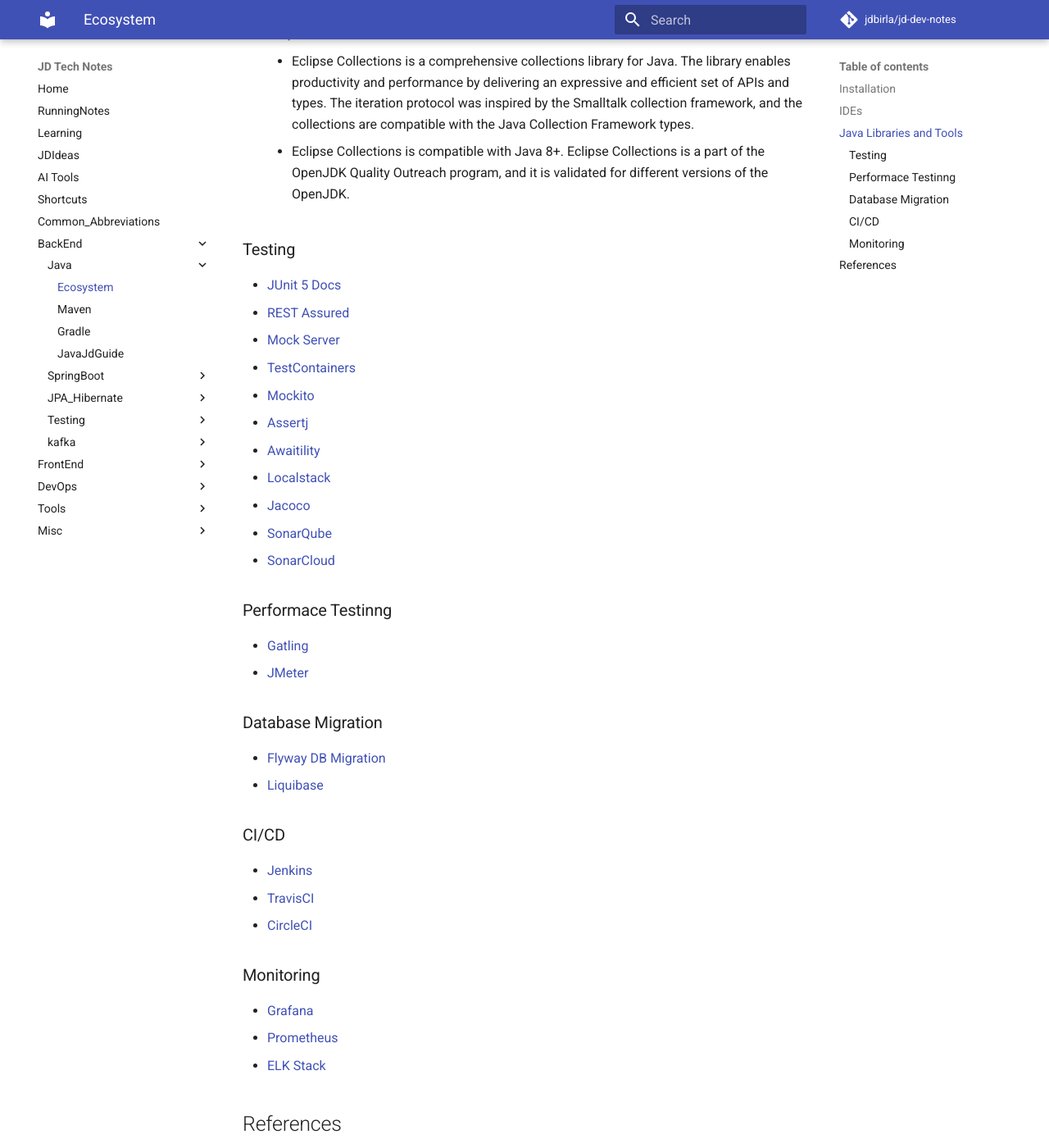
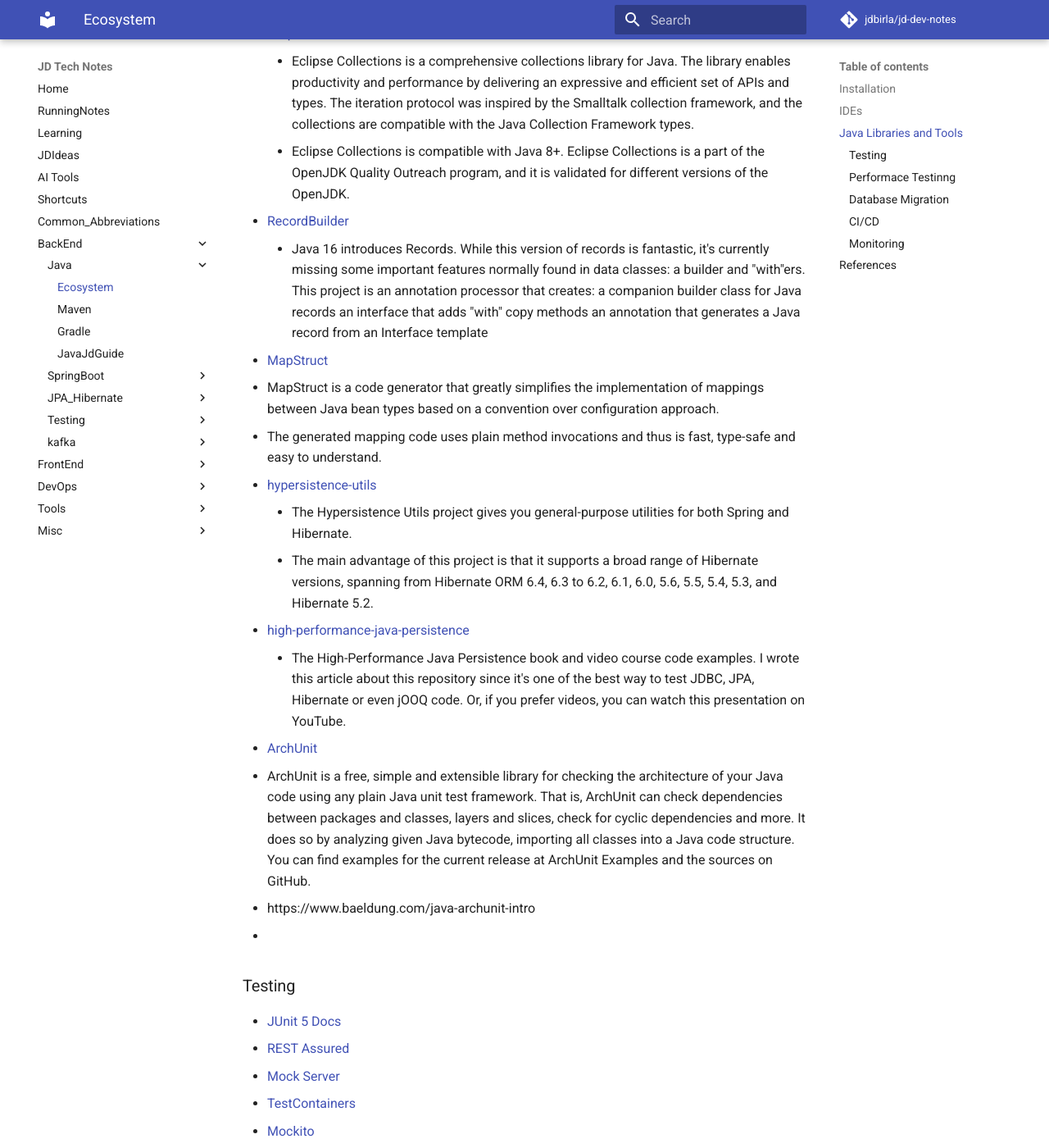
Before and after one commit to jdbirla/jd-dev-notes, an MkDocs documentation site: the page built from docs/java/ecosystem.md, in a window 1280 px wide and 1400 px high, scrolled down 1305 px. Shown: the whole window at 82% size. Built offline with MkDocs 1.6.1 and Material for MkDocs 9.7.7, drawn with Linux system fonts in a browser that asks for light colours; comment, search, counter and statistics services are not loaded.

Commit message:
Update ecosystem.md

```diff
--- a/docs/java/ecosystem.md
+++ b/docs/java/ecosystem.md
@@ -39,7 +39,21 @@ $ sdk install java 11.0.2-open
 - [eclipse-collections](https://github.com/eclipse/eclipse-collections)
     - Eclipse Collections is a comprehensive collections library for Java. The library enables productivity and performance by delivering an expressive and efficient set of APIs and types. The iteration protocol was inspired by the Smalltalk collection framework, and the collections are compatible with the Java Collection Framework types.
     - Eclipse Collections is compatible with Java 8+. Eclipse Collections is a part of the OpenJDK Quality Outreach program, and it is validated for different versions of the OpenJDK.
-
+- [RecordBuilder](https://github.com/Randgalt/record-builder)
+    - Java 16 introduces Records. While this version of records is fantastic, it's currently missing some important features normally found in data classes: a builder and "with"ers. This project is an annotation processor that creates:
+       a companion builder class for Java records an interface that adds "with" copy methods an annotation that generates a Java record from an Interface template
+- [MapStruct ](https://mapstruct.org/)
+   - MapStruct is a code generator that greatly simplifies the implementation of mappings between Java bean types based on a convention over configuration approach.
+   - The generated mapping code uses plain method invocations and thus is fast, type-safe and easy to understand.
+- [hypersistence-utils](https://github.com/vladmihalcea/hypersistence-utils)
+    - The Hypersistence Utils project gives you general-purpose utilities for both Spring and Hibernate.
+    - The main advantage of this project is that it supports a broad range of Hibernate versions, spanning from Hibernate ORM 6.4, 6.3 to 6.2, 6.1, 6.0, 5.6, 5.5, 5.4, 5.3, and Hibernate 5.2.
+- [high-performance-java-persistence](https://github.com/vladmihalcea/high-performance-java-persistence)
+    - The High-Performance Java Persistence book and video course code examples. I wrote this article about this repository since it's one of the best way to test JDBC, JPA, Hibernate or even jOOQ code. Or, if you prefer videos, you can watch this presentation on YouTube.
+- [ArchUnit ](https://www.archunit.org/)
+   - ArchUnit is a free, simple and extensible library for checking the architecture of your Java code using any plain Java unit test framework. That is, ArchUnit can check dependencies between packages and classes, layers and slices, check for cyclic dependencies and more. It does so by analyzing given Java bytecode, importing all classes into a Java code structure. You can find examples for the current release at ArchUnit Examples and the sources on GitHub.
+   - https://www.baeldung.com/java-archunit-intro
+-
 ### Testing
 - [JUnit 5 Docs](https://junit.org/junit5/docs/current/user-guide/)
 - [REST Assured](https://github.com/rest-assured/rest-assured/wiki/Usage)
```
